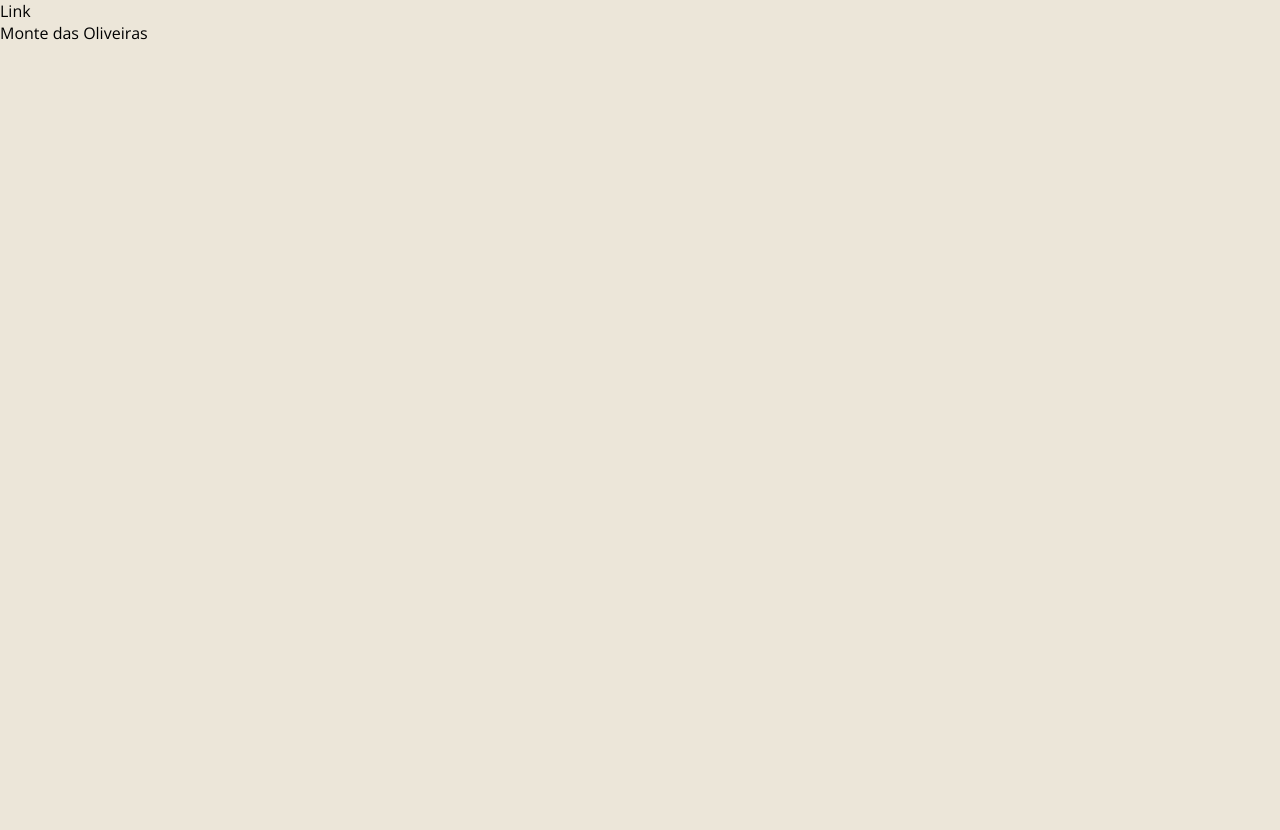
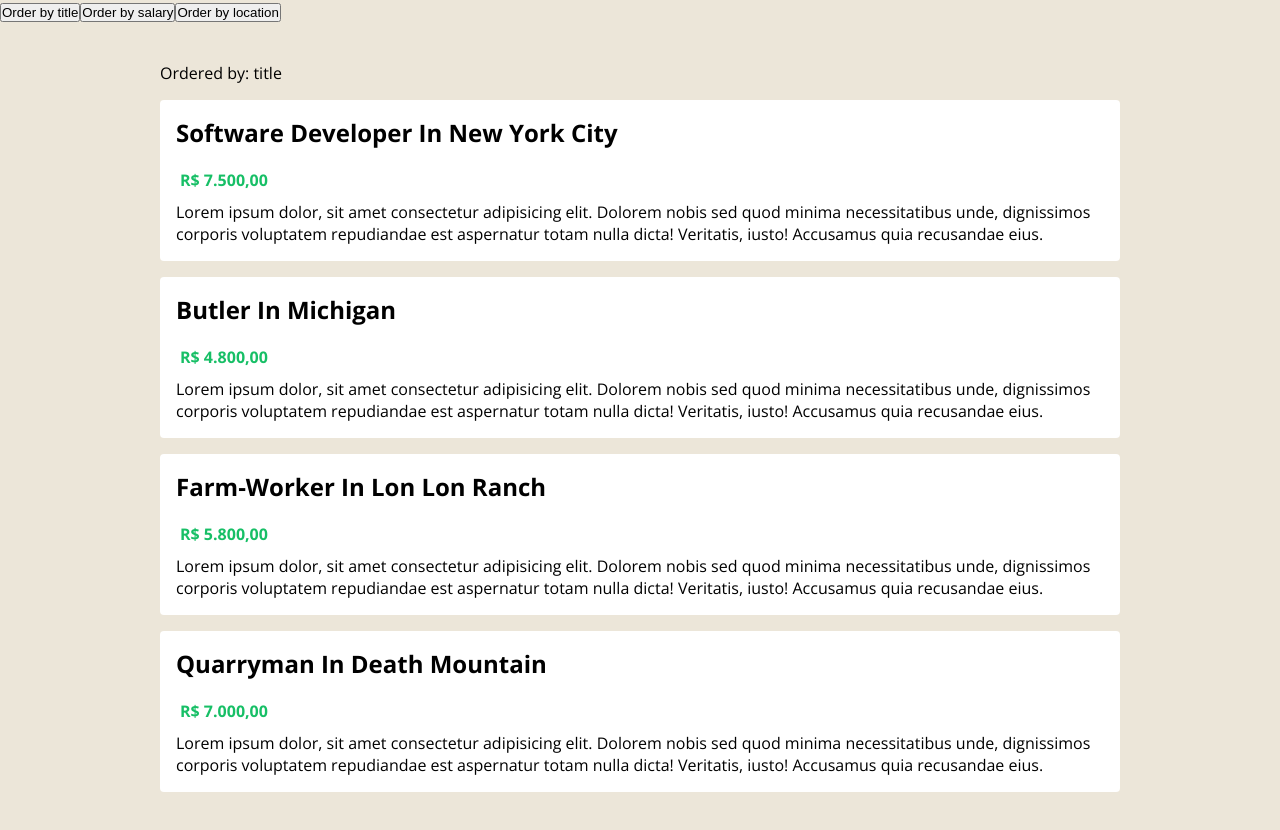
Before and after one commit to italoknd/New-Jobs, a Vue app: page / in a window 1280 px wide. Before the commit the page ends 800 px from the top, so only its background shows below. Built offline with nearby package versions, Linux system fonts and the light colour scheme.

Commit message:
tipando props

```diff
--- a/src/App.vue
+++ b/src/App.vue
@@ -1,21 +1,60 @@
 <script setup lang="ts">
 import { reactive, ref } from "@vue/reactivity";
+import IJob from "./types/Job";
+import OrderTerm from "./types/OrderTerm";
+import JobList from "./components/JobList.vue";
 
-const state = reactive({
-  name: "Link" as string,
-  age: 25 as number | number
-});
+// const state = reactive({
+//   name: "Link" as string,
+//   age: 25 as number | number
+// });
 
-const end = ref<object>({
-  bairro: "Monte das Oliveiras" as string,
-  numero: 122 as number | string
-});
+// const end = ref<object>({
+//   bairro: "Monte das Oliveiras" as string,
+//   numero: 122 as number | string
+// });
+
+const jobs = ref<IJob[]>([
+  {
+    title: "Software Developer",
+    location: "New York City",
+    salary: 7500,
+    id: 1
+  },
+  {
+    title: "Butler",
+    location: "Michigan",
+    salary: 4800,
+    id: 1
+  },
+  {
+    title: "farm-worker",
+    location: "lon lon ranch",
+    salary: 5800.0,
+    id: 2
+  },
+  {
+    title: "quarryman",
+    location: "death mountain",
+    salary: 7000.0,
+    id: 3
+  }
+]);
+let order = ref<OrderTerm>("title");
+
+const handleClick = (term: OrderTerm) => {
+  order.value = term;
+};
 </script>
 
 <template>
   <div>
-    <p>{{ state.name }}</p>
-    <p>{{ end.bairro }}</p>
+    <div>
+      <button @click="handleClick('title')">Order by title</button>
+      <button @click="handleClick('salary')">Order by salary</button>
+      <button @click="handleClick('location')">Order by location</button>
+    </div>
+    <JobList :jobs="jobs" :order="order" />
   </div>
 </template>
 
--- /dev/null
+++ b/src/components/JobList.vue
@@ -0,0 +1,84 @@
+<template>
+  <div class="job-list">
+    <p>Ordered by: {{ order }}</p>
+    <ul>
+      <li v-for="{ title, location, salary, id } in jobs" :key="id">
+        <h2>{{ title }} in {{ location }}</h2>
+        <div class="salary">
+          <p>{{ formatValue(salary) }}</p>
+        </div>
+        <div class="description">
+          Lorem ipsum dolor, sit amet consectetur adipisicing elit. Dolorem
+          nobis sed quod minima necessitatibus unde, dignissimos corporis
+          voluptatem repudiandae est aspernatur totam nulla dicta! Veritatis,
+          iusto! Accusamus quia recusandae eius.
+        </div>
+      </li>
+    </ul>
+  </div>
+</template>
+
+<script setup lang="ts">
+import { PropType } from "vue";
+import Job from "../types/Job";
+import OrderTerm from "../types/OrderTerm";
+import StrNum from "../types/StrNum";
+
+//PROPS
+const props = defineProps({
+  jobs: {
+    required: true,
+    type: Array as PropType<Job[]>
+  },
+  order: {
+    required: true,
+    type: String as PropType<OrderTerm>
+  }
+});
+const { jobs, order } = props;
+
+//FUNCTIONS
+const formatValue = (val: StrNum): string => {
+  return val.toLocaleString("pt-BR", {
+    style: "currency",
+    currency: "BRL"
+  });
+};
+</script>
+
+<style scoped>
+.job-list {
+  max-width: 960px;
+  margin: 40px auto;
+}
+
+.job-list ul {
+  padding: 0;
+}
+
+.job-list li {
+  list-style: none;
+  background: white;
+  padding: 1em;
+  margin: 1em 0;
+  border-radius: 4px;
+}
+
+.job-list h2 {
+  margin: 0 0 10px;
+  text-transform: capitalize;
+}
+.salary {
+  display: flex;
+}
+
+.salary img {
+  width: 30px;
+}
+
+.salary p {
+  color: #17bf66;
+  font-weight: bold;
+  margin: 10px 4px;
+}
+</style>
--- /dev/null
+++ b/src/types/Job.ts
@@ -0,0 +1,10 @@
+import StrNum from "./StrNum.ts";
+
+interface IJob {
+  title: string;
+  location: string;
+  salary: StrNum;
+  id: number;
+}
+
+export default IJob;
--- /dev/null
+++ b/src/types/OrderTerm.ts
@@ -0,0 +1,3 @@
+type OrderTerm = 'title' | 'salary' | 'location'
+
+export default OrderTerm
--- /dev/null
+++ b/src/types/StrNum.ts
@@ -0,0 +1,3 @@
+type strNum = string | number;
+
+export default strNum;
```
